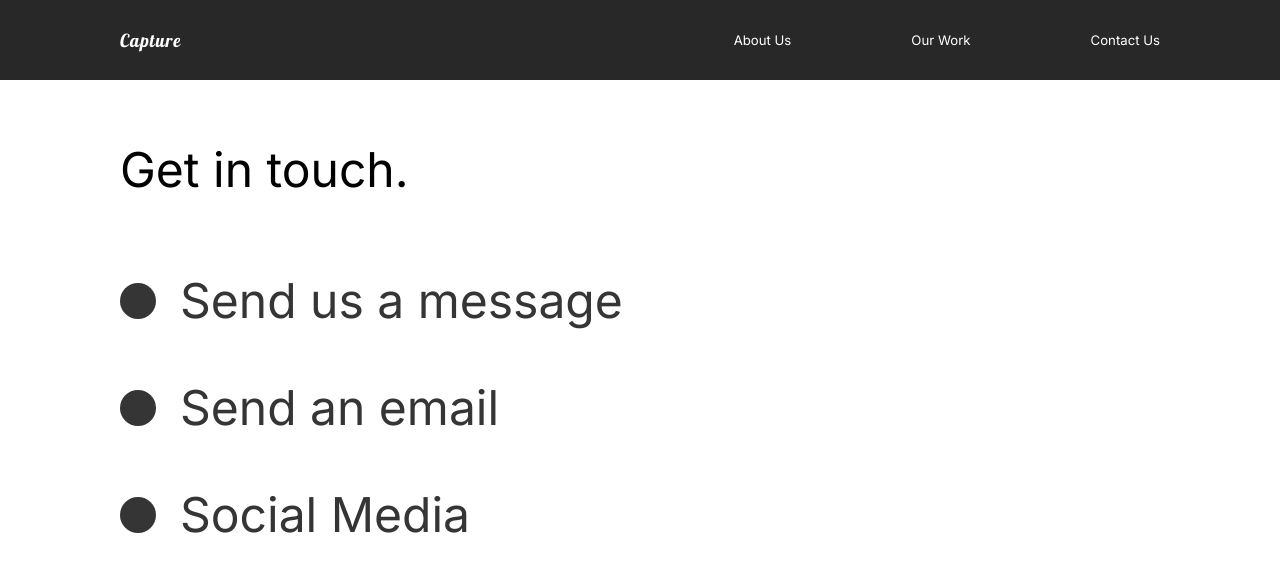
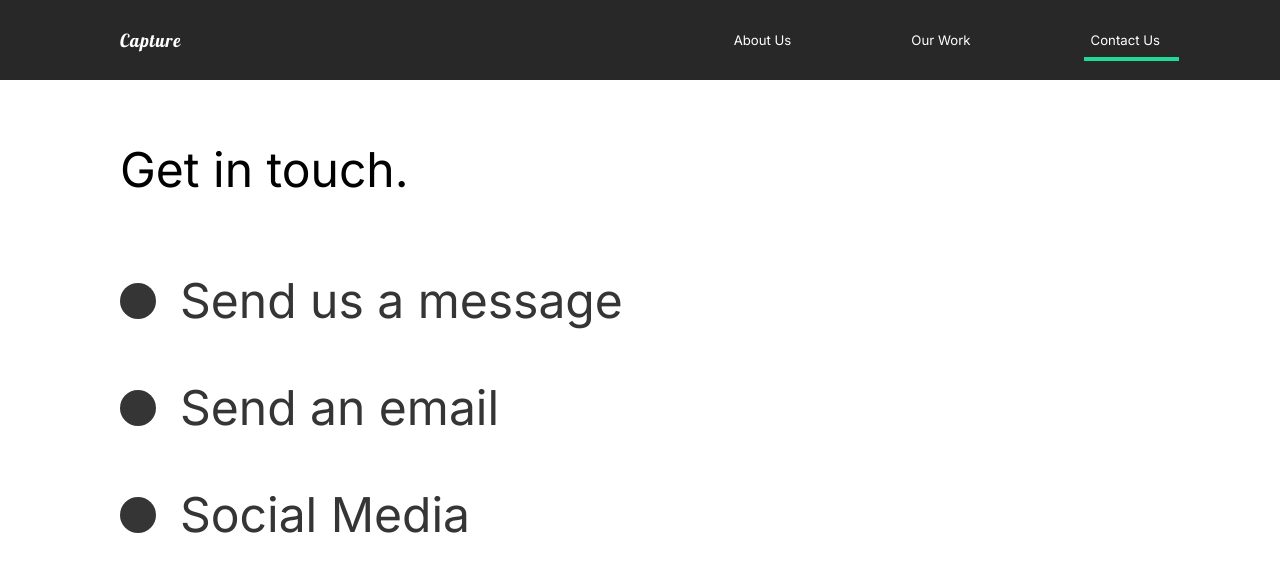
Before and after one commit to JulianSegunderaBass/capture, a React (Create React App) app: page /contact in a window 1280 px wide. Shown: the top 572 px of the page. Built offline with nearby package versions, Linux system fonts and the light colour scheme.

Commit message:
Adds nav active animation and some styling fixes

```diff
--- a/src/components/GlobalStyle.js
+++ b/src/components/GlobalStyle.js
@@ -20,6 +20,7 @@
         cursor: pointer;
         padding: 1rem 2rem;
         border: 3px solid #23d997;
+        border-radius: 1rem;
         background: transparent;
         color: white;
         transition: all 0.5s ease;
--- a/src/components/Nav.js
+++ b/src/components/Nav.js
@@ -5,15 +5,48 @@
 import styled from 'styled-components';
 // Link Import to replace a tags
 import { Link } from 'react-router-dom';
+// Importing Framer Motion
+import { motion } from 'framer-motion';
+// Importing useLocation to check current location
+import { useLocation } from 'react-router-dom';
 
 const Nav = () => {
+
+    // Retrieving current pathname of page
+    const {pathname} = useLocation();
+
+
     return (
         <StyledNav>
             <h1><Link to="/" id="logo">Capture</Link></h1>
             <ul>
-                <li><Link to="/">About Us</Link></li>
-                <li><Link to="/work">Our Work</Link></li>
-                <li><Link to="/contact">Contact Us</Link></li>
+                <li>
+                    <Link to="/">About Us</Link>
+                    <Line transition={{duration: 0.75}} initial={{width: "0%"}}
+                        animate={{
+                            // Conditional to animate if current pathname matches
+                            width: pathname === '/' ? "50%" : "0%"
+                        }}
+                    />
+                </li>
+                <li>
+                    <Link to="/work">Our Work</Link>
+                    <Line transition={{duration: 0.75}} initial={{width: "0%"}}
+                        animate={{
+                            // Conditional to animate if current pathname matches
+                            width: pathname === '/work' ? "50%" : "0%"
+                        }}
+                    />
+                </li>
+                <li>
+                    <Link to="/contact">Contact Us</Link>
+                    <Line transition={{duration: 0.75}} initial={{width: "0%"}}
+                        animate={{
+                            // Conditional to animate if current pathname matches
+                            width: pathname === '/contact' ? "50%" : "0%"
+                        }}
+                    />
+                </li>
             </ul>
         </StyledNav>
     )
@@ -54,7 +87,7 @@
        position: relative;
     }
 
-    @media (max-width: 850px) {
+    @media (max-width: 870px) {
         flex-direction: column;
         padding: 1rem 1rem;
         #logo {
@@ -74,4 +107,17 @@
     }
 `;
 
+const Line = styled(motion.div)`
+    height: 0.3rem;
+    background: #23d997;
+    width: 0%;
+    /* Absolute in relation to the li elements */
+    position: absolute;
+    bottom: -80%;
+    left: 60%;
+    @media (max-width: 850px) {
+        left: 0%;
+    }
+`;
+
 export default Nav;
--- a/src/components/ServicesSection.js
+++ b/src/components/ServicesSection.js
@@ -108,6 +108,7 @@
     }
     @media (max-width: 850px) {
         flex-direction: row;
+        padding-left: 5rem;
     }
 `;
 
```
Also changed, not shown: src/components/AboutSection.js (+5 -1 lines), 1 other file (tests, documents, lock files or other folders).
